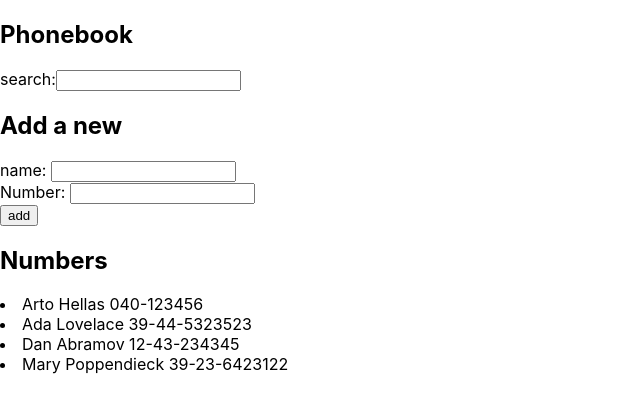
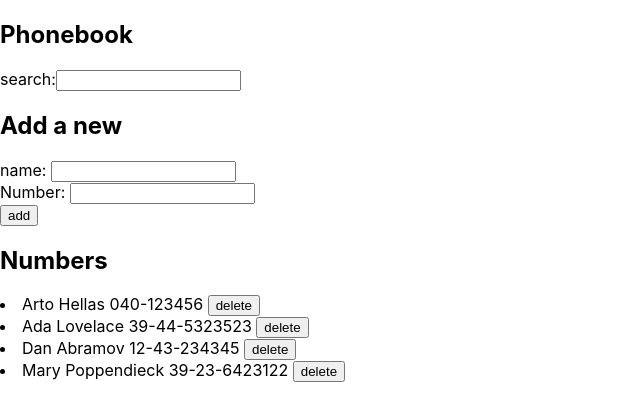
Before and after one commit to Vahlaz/Fullstack2020, a React (Create React App) app in the folder Osa2/puhelinluettelo/: page / in a window 1280 px wide. Shown: the top 420 px of the page, without its empty margins (0-640 px from the left). Built offline with nearby package versions, Linux system fonts and the light colour scheme; data requests are answered from the project's data file.

Commit message:
puhelinluettelo

```diff
--- a/Osa2/puhelinluettelo/db.json
+++ b/Osa2/puhelinluettelo/db.json
@@ -1,5 +1,5 @@
 {
-  "persons":[
+  "persons": [
     {
       "name": "Arto Hellas",
       "number": "040-123456",
--- a/Osa2/puhelinluettelo/package.json
+++ b/Osa2/puhelinluettelo/package.json
@@ -16,7 +16,7 @@
     "build": "react-scripts build",
     "test": "react-scripts test",
     "eject": "react-scripts eject",
-	"server": "json-server -p3001 --watch db.json"
+    "server": "json-server -p3001 --watch db.json"
   },
   "eslintConfig": {
     "extends": "react-app"
--- a/Osa2/puhelinluettelo/src/App.js
+++ b/Osa2/puhelinluettelo/src/App.js
@@ -1,98 +1,23 @@
 import React, { useState, useEffect } from 'react'
-import axios from 'axios'
-
-const Content = ({ persons }) => {
-  const map1 = persons.map(parts =>(
-  <li key = {parts.name}>
-    {parts.name + ' ' + parts.number}
-  </li>))
-  return (
-    <div>
-        {map1}
-    </div>
-  )
-}
-
-const Filter = ({persons, setNewSearch}) => {
-  const HandleSearchChange = (event) =>{
-    console.log(event.target.value)
-    setNewSearch(persons.filter(person => person.name.toLowerCase().includes(event.target.value.toLowerCase())))
-  }
-  const handleSubmit= (event) => {
-    event.preventDefault()
-  }
-
-  return (
-    <form onSubmit = {handleSubmit}>
-    <div>
-      search:
-       <input
-      onChange={
-        HandleSearchChange}/>
-    </div>
-  </form>
-  )
-}
-
-const NewPersonForm = ({persons, setPersons,newName, setNewName, newNumber, setNewNumber}) =>{
-  const addName = (event) => {
-    event.preventDefault()
-    console.log('button clicked')
-    const newPersonObject = {
-      name: newName,
-      number: newNumber
-    }
-    const found = persons.findIndex(element => element.name === newName)
-    console.log(found)
-
-    if (found >= 0 )  {
-      window.alert(`${newName} is already added to phonebook`)
-    }else if (found === -1){
-    setPersons(persons.concat(newPersonObject))
-    setNewName('')
-    setNewNumber('')
-    console.log(persons)
-    }
-  }
-
-  const handleNameChange = (event) => {
-    setNewName(event.target.value)
-  }
-  const handleNumberChange = (event) => {
-    setNewNumber(event.target.value)
-  }
-
-return(
-  <form onSubmit={addName}>
-  <div> name: <input
-    value = {newName}
-    onChange={handleNameChange}/> </div>
-
-    <div> Number: <input
-      value = {newNumber}
-      onChange = {handleNumberChange} /> </div>
-
-    <div>
-    <button type="submit">add</button>
-  </div>
-  </form>
-  )
-}
+import NewPersonForm from './components/NewPersonForm'
+import Filter from './components/Filter'
+import Content from './components/Content'
+import personService from './components/persons'
 
 const App = () => {
-  const [persons, setPersons] = useState([])
+  const [ persons, setPersons] = useState([])
   const [ newName, setNewName ] = useState('')
   const [ newNumber, setNewNumber ] = useState('')
   const [ newSearch, setNewSearch ] = useState([])
 
-  useEffect(() => {
-    console.log('effect')
-    axios
-      .get('http://localhost:3001/persons')
-      .then(response => {
-        setPersons(response.data)
-      })
-  }, [])
+useEffect(() =>{
+personService
+.getAll()
+.then(response =>{
+  setPersons(response.data)
+})
+},[])
+
 
 useEffect(()=> {
   setNewSearch(persons)
@@ -105,7 +30,7 @@ useEffect(()=> {
       <h2>Add a new</h2>
       <NewPersonForm persons = {persons} setPersons={setPersons} newName = {newName} setNewName={setNewName} newNumber = {newNumber} setNewNumber = {setNewNumber}  />
       <h2>Numbers</h2>
-      <Content  persons = {newSearch}/>
+      <Content  persons = {newSearch} setPersons = {setPersons} setNewSearch = {setNewSearch} />
     </div>
   )
 }
--- /dev/null
+++ b/Osa2/puhelinluettelo/src/components/Content.js
@@ -0,0 +1,31 @@
+import React from 'react'
+import removePerson from './persons'
+
+const RemoveButton = ({person, setPersons, persons}) => {
+  const handleClick=() =>{
+    console.log('button clicked', person)
+    if( window.confirm(`delete ${person.name}?`)){
+      removePerson.removePerson(person.id)
+      setPersons(persons.filter(bruh => bruh.id!== person.id))
+    }
+  }
+
+  return(
+    <>
+      <button onClick ={handleClick}>delete</button>
+    </>
+  )
+}
+
+const Content = ({ persons , setPersons}) => {
+  const map1 = persons.map(person =>
+  <li key = {person.id}>
+    {person.name} {person.number} <RemoveButton person = {person} setPersons = {setPersons} persons = {persons}/>
+  </li>)
+  return (
+    <div>
+        {map1}
+    </div>
+  )
+}
+export default Content
--- /dev/null
+++ b/Osa2/puhelinluettelo/src/components/Filter.js
@@ -0,0 +1,25 @@
+import React from 'react'
+
+
+const Filter = ({persons, setNewSearch}) => {
+  const HandleSearchChange = (event) =>{
+    console.log(event.target.value)
+    setNewSearch(persons.filter(person => person.name.toLowerCase().includes(event.target.value.toLowerCase())))
+  }
+  const handleSubmit= (event) => {
+    event.preventDefault()
+  }
+
+  return (
+    <form onSubmit = {handleSubmit}>
+    <div>
+      search:
+       <input
+      onChange={
+        HandleSearchChange}/>
+    </div>
+  </form>
+  )
+}
+
+export default Filter
--- /dev/null
+++ b/Osa2/puhelinluettelo/src/components/NewPersonForm.js
@@ -0,0 +1,56 @@
+import React from 'react'
+import personService from './persons'
+
+const NewPersonForm = ({persons, setPersons,newName, setNewName, newNumber, setNewNumber}) =>{
+  const addName = (event) => {
+    event.preventDefault()
+    console.log('button clicked')
+    const newPersonObject = {
+      name: newName,
+      number: newNumber
+    }
+
+    const changedPerson = persons.find(person => person.name === newName)
+    if (changedPerson)  {
+      if(window.confirm(`${newName} is already added to the phonebook, replace the old number with new one?`)){
+        changedPerson.number = newNumber
+        console.log(changedPerson)
+        personService.replaceNumber({changedPerson})
+        setPersons(persons.map(person => person.id!==changedPerson.id ? person : changedPerson))
+      }
+    }else{
+    personService.postPersons({newPersonObject})
+    .then(response => {
+      setPersons(persons.concat(response.data))
+      console.log(response.data)
+      setNewName('')
+      setNewNumber('')
+      console.log(persons)})
+    }
+  }
+
+  const handleNameChange = (event) => {
+    setNewName(event.target.value)
+  }
+  const handleNumberChange = (event) => {
+    setNewNumber(event.target.value)
+  }
+
+return(
+  <form onSubmit={addName}>
+  <div> name: <input
+    value = {newName}
+    onChange={handleNameChange}/> </div>
+
+    <div> Number: <input
+      value = {newNumber}
+      onChange = {handleNumberChange} /> </div>
+
+    <div>
+    <button type="submit">add</button>
+  </div>
+  </form>
+  )
+}
+
+export default NewPersonForm
--- /dev/null
+++ b/Osa2/puhelinluettelo/src/components/persons.js
@@ -0,0 +1,26 @@
+
+import axios from'axios'
+
+const getAll = () => {
+    return axios.get('http://localhost:3001/persons')
+}
+
+const removePerson = (id) => {
+    axios.delete(`http://localhost:3001/persons/${id}`)
+}
+
+const postPersons = ({newPersonObject}) => {
+    return(axios
+    .post('http://localhost:3001/persons', newPersonObject))
+}
+
+const replaceNumber = ({changedPerson}) =>{
+    return axios.put(`http://localhost:3001/persons/${changedPerson.id}` , changedPerson)
+}
+
+export default {
+    getAll,
+    removePerson,
+    postPersons,
+    replaceNumber
+}
```
